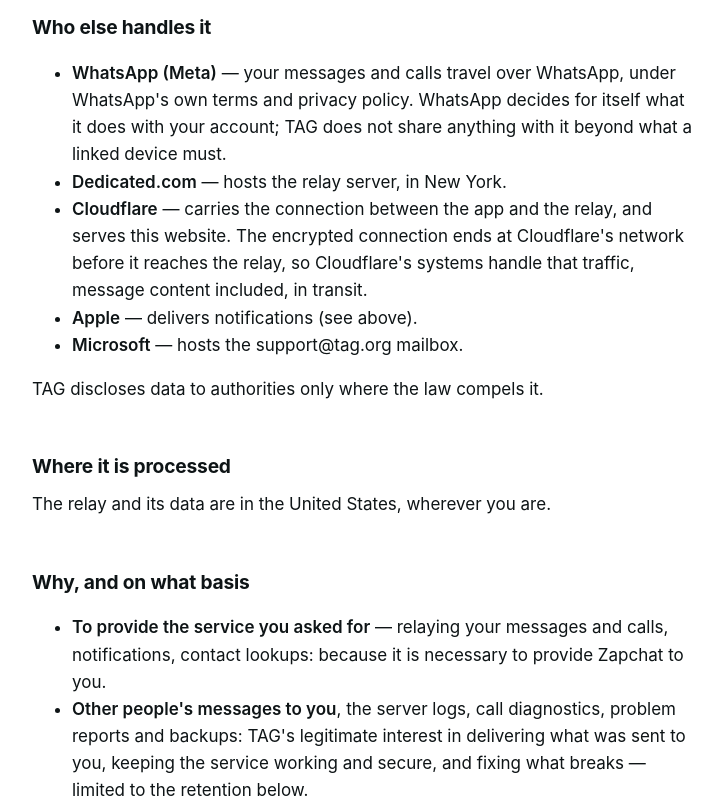
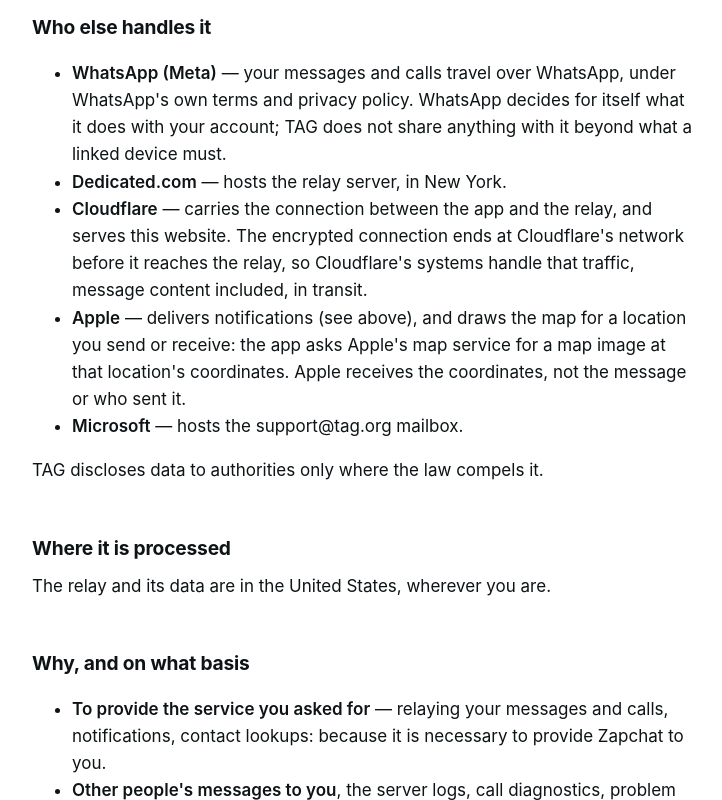
Before and after one commit to m-drew-tag/zapchat-site, a plain HTML site: page privacy.html in a window 1280 px wide. Shown: the part 1959-2759 px from the top of the page, without its empty margins (276-998 px from the left). Drawn offline with Linux system fonts and the light colour scheme.

Commit message:
Say that Apple's map service draws shared locations
The app asks Apple's map service for a map image at a location's
coordinates, for locations sent and, from 1.0.4, received. The policy
listed Apple for notifications only.

```diff
--- a/privacy.html
+++ b/privacy.html
@@ -16,7 +16,7 @@
 </head><body>
 <div class="wrap">
 <h1>Privacy Policy</h1>
-<p class="sub">Zapchat, by TAG LLC. Effective 22 October 2026.</p>
+<p class="sub">Zapchat, by TAG LLC. Effective 4 November 2026.</p>
 
 <p>This describes what Zapchat actually does with your data. It is written to be
 accurate rather than reassuring; where something may surprise you, it is stated
@@ -92,7 +92,9 @@ must.</li>
 and serves this website. The encrypted connection ends at Cloudflare's network before it
 reaches the relay, so Cloudflare's systems handle that traffic, message content
 included, in transit.</li>
-<li><strong>Apple</strong> — delivers notifications (see above).</li>
+<li><strong>Apple</strong> — delivers notifications (see above), and draws the map for a
+location you send or receive: the app asks Apple's map service for a map image at that
+location's coordinates. Apple receives the coordinates, not the message or who sent it.</li>
 <li><strong>Microsoft</strong> — hosts the support@tag.org mailbox.</li>
 </ul>
 <p>TAG discloses data to authorities only where the law compels it.</p>
```
